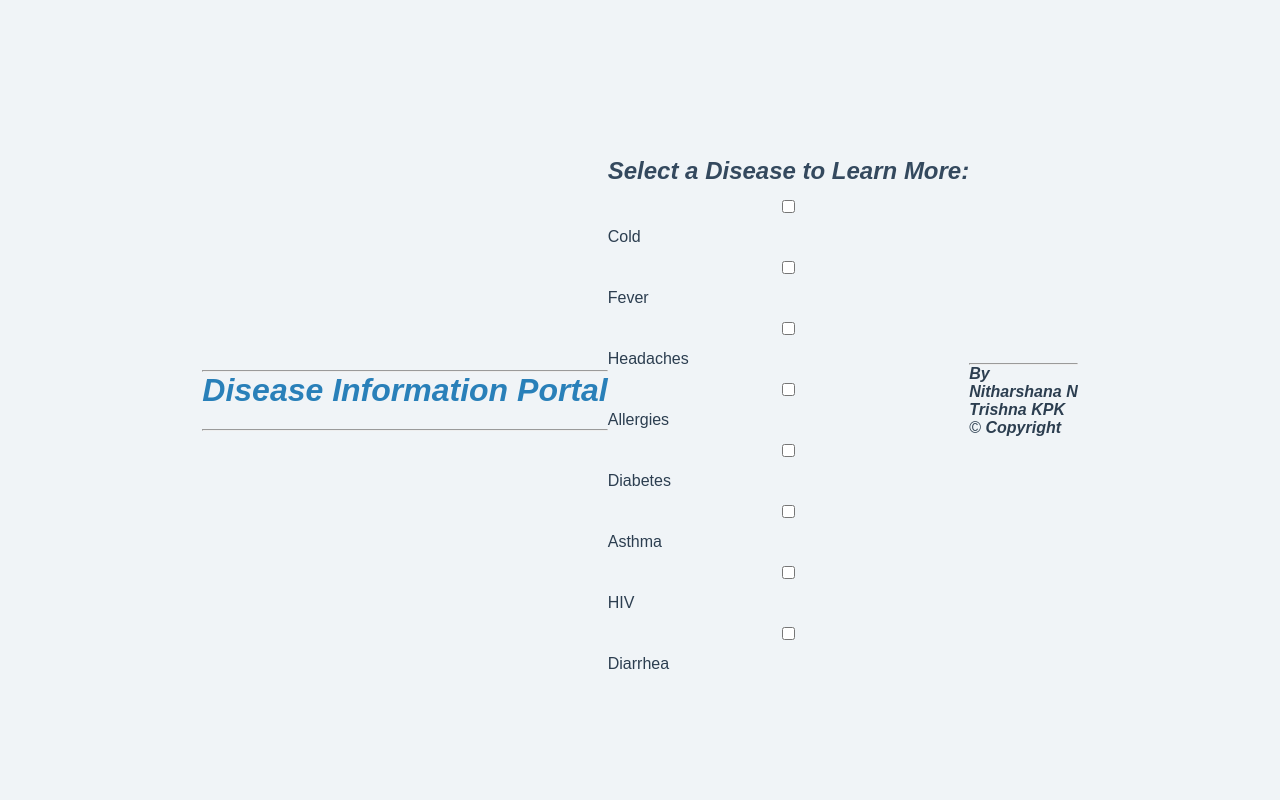
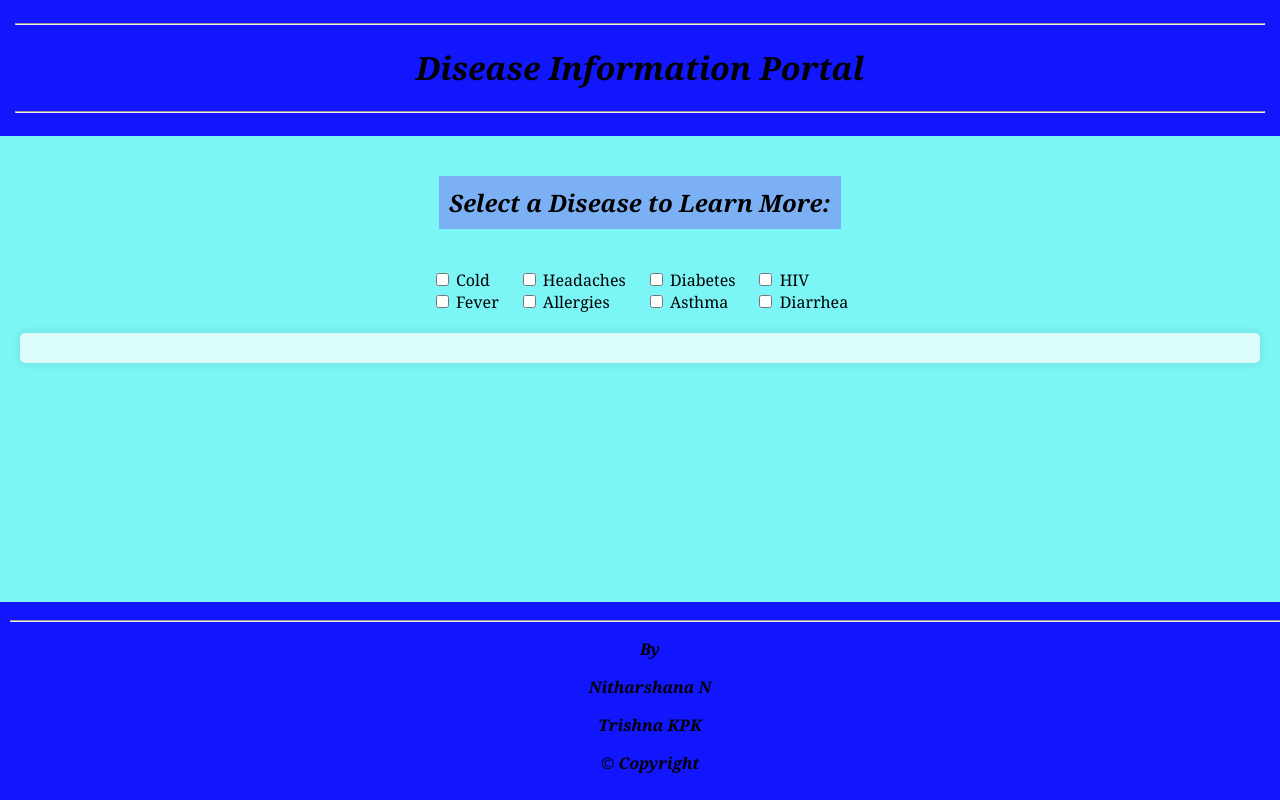
Before and after one commit to Maga-333/iot-project, a plain HTML site: page index.html in a window 1280 px wide. Drawn offline with Linux system fonts and the light colour scheme.

Commit message:
Update style.css

```diff
--- a/style.css
+++ b/style.css
@@ -1,78 +1,85 @@
-/* Basic Reset */
-* {
+/* General Styles */
+body {
+    font-family: Arial, sans-serif;
     margin: 0;
     padding: 0;
-    box-sizing: border-box;
+    display: flex;
+    flex-direction: column;
+    min-height: 100vh;
+    background-color: #7bf5f5;
+    font-family: Georgia, 'Times New Roman', Times, serif;
 }
 
-body {
-    font-family: 'Arial', sans-serif;
-    background-color: #f0f4f7;
-    display: flex;
-    justify-content: center;
-    align-items: center;
-    height: 100vh;
-    color: #2c3e50;
-}
-
-.container {
-    background: white;
-    padding: 30px;
-    border-radius: 10px;
-    box-shadow: 0px 10px 20px rgba(0, 0, 0, 0.1);
-    width: 100%;
-    max-width: 400px;
+/* Header */
+header {
+    background-color: #1216fc;
+    color: black;
+    padding: 15px;
     text-align: center;
 }
 
-h1 {
-    font-size: 2rem;
-    color: #2980b9;
-    margin-bottom: 20px;
+
+/* Main Content */
+main {
+    flex: 1;
+    padding: 20px;
+    text-align: center;
 }
 
-label {
-    font-size: 1rem;
-    margin-top: 10px;
-    display: block;
+/* Headings */
+h2 {
+    font-size: 24px;
+    font-weight: bold;
+    color: black;
+    background-color: #7bb0f5;
+    padding: 10px;
+    display: inline-block;
 }
 
-input {
-    width: 100%;
-    padding: 10px;
-    margin-top: 5px;
-    margin-bottom: 15px;
-    border: 1px solid #ccc;
-    border-radius: 5px;
+/* Checkbox Container */
+.checkbox-container {
+    display: flex;
+    justify-content: center;
+    gap: 20px;
+    flex-wrap: wrap;
+    margin-top: 20px;
 }
 
-button {
-    background-color: #3498db;
-    color: white;
-    padding: 10px 20px;
-    border: none;
-    border-radius: 5px;
-    font-size: 1rem;
-    cursor: pointer;
+.checkbox-group {
+    display: flex;
+    flex-direction: column;
+    align-items: start;
 }
 
-button:hover {
-    background-color: #2980b9;
+/* Disease Info Box */
+#diseaseInfo {
+    margin-top: 20px;
+    padding: 15px;
+    background-color: rgb(219, 253, 252);
+    color: black;
+    border-radius: 5px;
+    box-shadow: 0 0 10px rgba(0, 0, 0, 0.1);
+    text-align: left;
 }
 
-h2 {
-    margin-top: 30px;
-    color: #34495e;
+/* Footer Always at Bottom */
+footer {
+    background-color: #1216fc;
+    color: black;
+    text-align: center;
+    padding: 10px;
+    margin-top: auto;
+    width: 100%;
+    font-family: Georgia, 'Times New Roman', Times, serif;
 }
 
-ul {
-    list-style: none;
-    padding: 0;
+/* Responsive Design */
+@media (max-width: 768px) {
+    .disease-box {
+        width: 90%;
+    }
+    form label {
+        display: block;
+        margin: 5px;
+    }
 }
-
-li {
-    background-color: #ecf0f1;
-    margin: 10px 0;
-    padding: 10px;
-    border-radius: 5px;
-}
```
